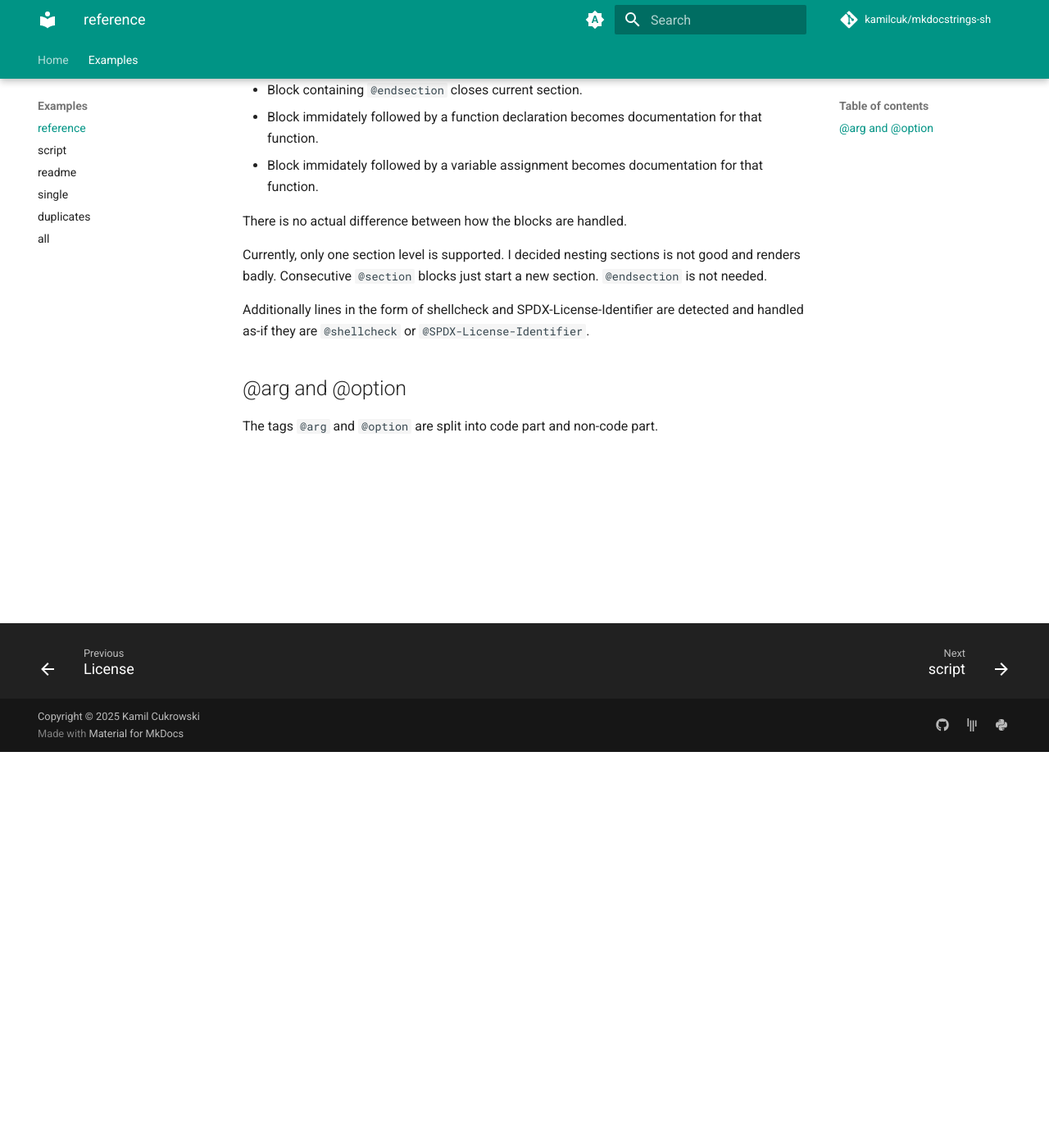
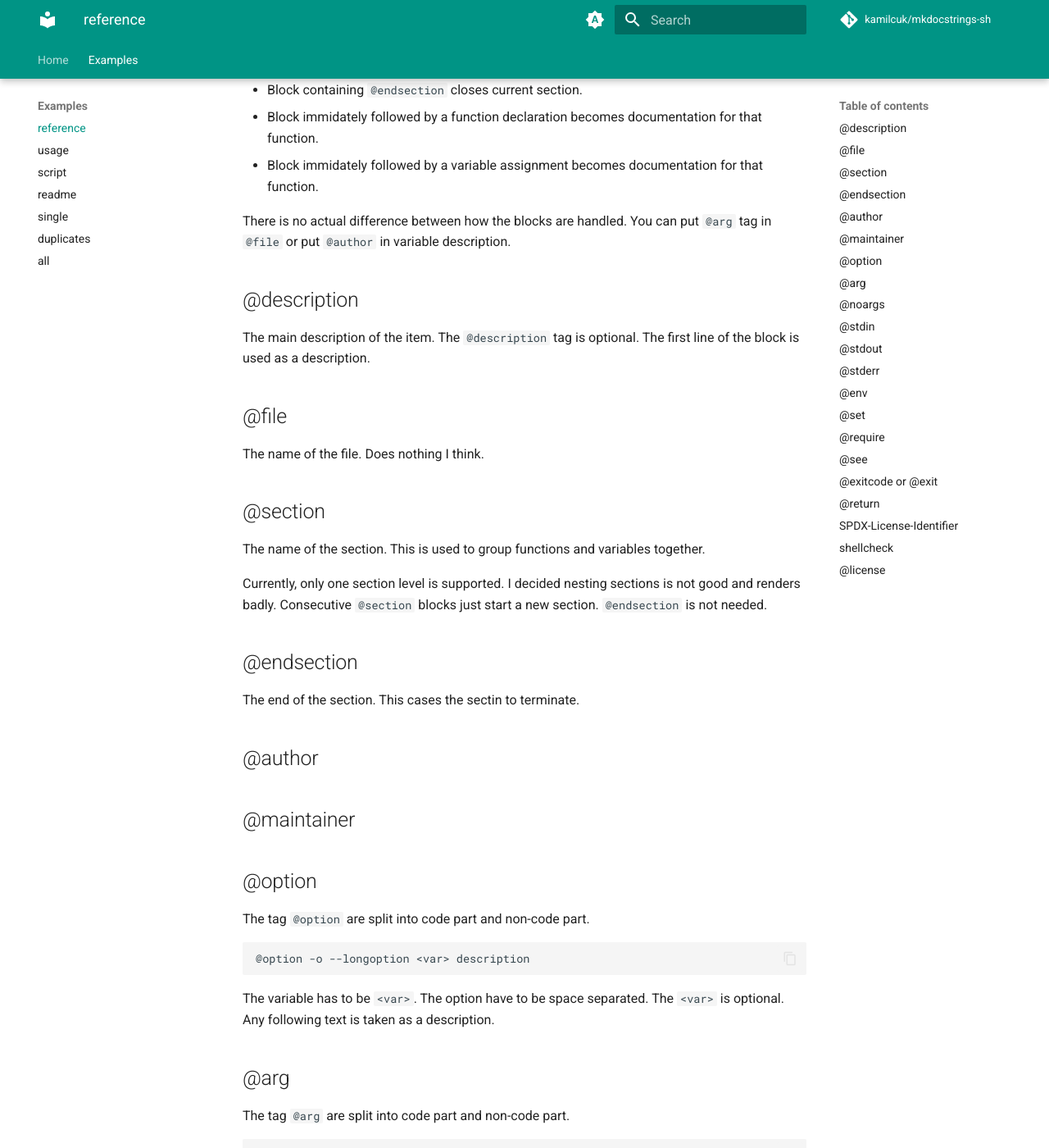
Before and after one commit to Kamilcuk/mkdocstrings-sh, an MkDocs documentation site: the page built from docs/examples/reference.md, in a window 1280 px wide and 1400 px high, scrolled down 483 px. Shown: the whole window at 82% size. Built offline with MkDocs 1.6.1 and Material for MkDocs 9.7.7, drawn with Linux system fonts in a browser that asks for light colours; plug-ins that fetch from the network failed and are left out; comment, search, counter and statistics services are not loaded; some of the changed text lies outside the part shown.

````diff
--- a/docs/examples/reference.md
+++ b/docs/examples/reference.md
@@ -17,13 +17,104 @@
 - Block immidately followed by a function declaration becomes documentation for that function.
 - Block immidately followed by a variable assignment becomes documentation for that function.
 
-There is no actual difference between how the blocks are handled.
+There is no actual difference between how the blocks are handled. You can put `@arg` tag in `@file` or put `@author` in variable description.
+
+
+## @description
+
+The main description of the item. The `@description` tag is optional. The first line of the block is used as a description.
+
+## @file
+
+The name of the file. Does nothing I think.
+
+## @section
+
+The name of the section. This is used to group functions and variables together.
 
 Currently, only one section level is supported. I decided nesting sections is not good and renders badly.
 Consecutive `@section` blocks just start a new section. `@endsection` is not needed.
 
-Additionally lines in the form of shellcheck and SPDX-License-Identifier are detected and handled as-if they are `@shellcheck` or `@SPDX-License-Identifier`.
+## @endsection
 
-## @arg and @option
+The end of the section. This cases the sectin to terminate.
 
-The tags `@arg` and `@option` are split into code part and non-code part.
+## @author
+
+## @maintainer
+
+## @option
+
+The tag `@option` are split into code part and non-code part.
+
+```
+@option -o --longoption <var> description
+```
+
+The variable has to be `<var>`. The option have to be space separated. The `<var>` is optional. Any following text is taken as a description.
+
+## @arg
+
+The tag `@arg` are split into code part and non-code part.
+
+```
+@arg $1 description
+@arg $@ description
+@arg [$2] description
+```
+
+The tag `@arg` should be followed by `$` followed by a number or `@` or `*`. It can be optionally enclosed in square brackets. Any following text is taken as a description.
+
+## @noargs
+
+## @stdin
+
+## @stdout
+
+## @stderr
+
+## @env
+
+Specify used variables by the function.
+
+## @set
+
+Specify set variables by the function.
+
+## @require
+
+Specify if the item requires something, for example Bash>=5.1.
+
+## @see
+
+Add links. You can also link to other elements in the current file with just the name, and it will auto-replace it with an actual link.
+
+## @exitcode or @exit
+
+Specify if the function exits and with what and when.
+
+## @return
+
+Specify what function returns.
+
+## SPDX-License-Identifier
+
+The script parses SPDX license lines. The following lines are equivalent:
+
+```
+# SPDX-License-Identifier: GPL-3.0-or-later
+# @SPDX-License-Identifier GPL-3.0-or-later
+```
+
+## shellcheck
+
+The script also parses shellcheck lines. The following lines are equivalent:
+
+```
+# shellcheck disable=SC2086
+# @shellcheck disable=SC2086
+```
+
+## @license
+
+Specify the license.
--- a/mkdocs.yml
+++ b/mkdocs.yml
@@ -34,6 +34,7 @@
 #   - mkdocstrings: https://mkdocstrings.github.io/
 - Examples:
   - reference: examples/reference.md
+  - usage: examples/usage.md
   - script: examples/script.md
   - readme: examples/readme.md
   - single: examples/single.md
@@ -125,6 +126,8 @@
 - mkdocstrings:
     default_handler: sh
     handlers:
+      sh:
+        source_url: "https://github.com/Kamilcuk/mkdocstrings-sh/blob/main/{file}#L{line}"
       python:
         inventories:
         - https://docs.python.org/3/objects.inv
````
Also changed, not shown: docs/examples/usage.md (added, +28 -0 lines), src/mkdocstrings_handlers/sh/templates/material/lib.jinja (+18 -11 lines), src/mkdocstrings_handlers/sh/templates/material/style.css (+7 -0 lines), 3 other files.
